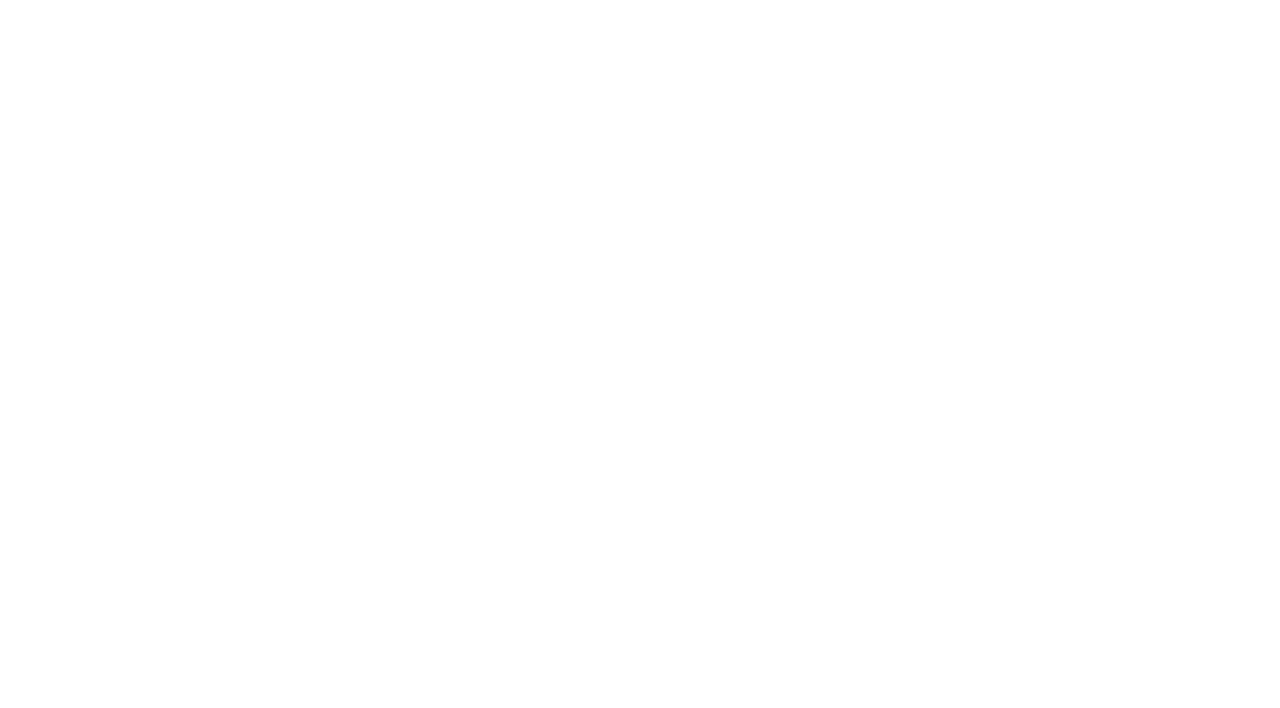
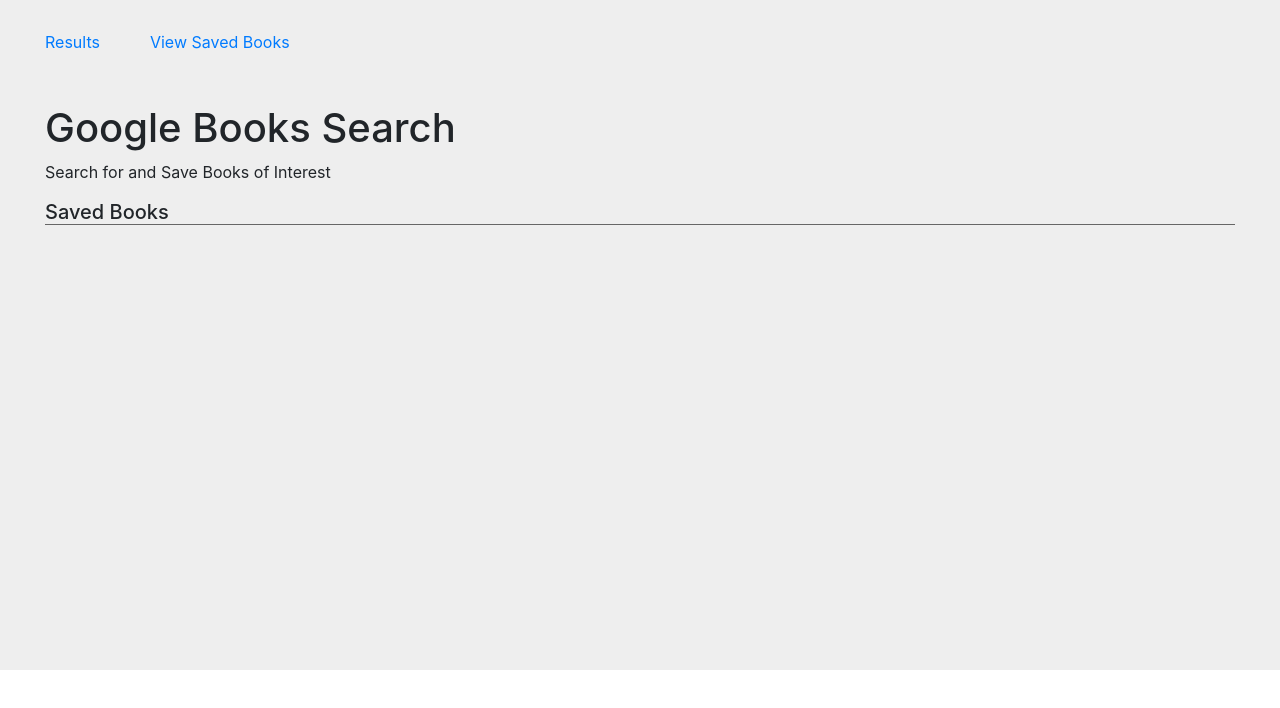
Before and after one commit to jennifoo/google-books-search, a React (Create React App) app in the folder client/: page /saved in a window 1280 px wide. Shown: the top 708 px of the page. Built offline with nearby package versions, Linux system fonts and the light colour scheme.

Commit message:
Add functionality to render full results on the page using the map JSX function and referencing the app's state.

```diff
--- a/client/src/App.css
+++ b/client/src/App.css
@@ -28,8 +28,27 @@
 
 .col-results, .col-save {
   background-color: #eee;
-  height: 55vh;
+  min-height: 55vh;
+  font-size: 10pt;
+}
 
+.col-results h2 {
+  border-bottom: solid 1px #666;
+  margin-bottom: 25px;
+}
+
+.col-results h3 {
+  font-size: 14pt;
+}
+
+.col-results .result-div {
+  border-bottom: solid 1px #666;
+  padding-bottom: 25px;
+  margin-bottom: 25px;
+}
+
+.result-div img {
+  max-height: 140px;
 }
 
 .row {
--- a/client/src/App.js
+++ b/client/src/App.js
@@ -27,8 +27,9 @@
 import { BrowserRouter as Router, Switch, Route } from "react-router-dom";
 import './App.css';
 import Home from "./pages/Home";
+import Post from "./pages/Post";
 import { StoreProvider } from "./utils/GlobalState";
-// import Post from "./pages/Post";
+
 
 function App() {
   return (
@@ -37,6 +38,9 @@
         <Switch>
           <Route exact path="/">
             <Home />
+          </Route>
+          <Route exact path="/saved">
+            <Post />
           </Route>
         </Switch>
       </StoreProvider>
--- a/client/src/components/Header/index.js
+++ b/client/src/components/Header/index.js
@@ -1,8 +1,17 @@
+// Component: Header
+
 import React from "react";
+import { Link } from "react-router-dom";
 
 function Header() {
 return (
         <>
+        <div id="view-saved" className="row">
+              <div className="col">
+                <Link to="/" style={{marginRight: "50px"}}>Results</Link>
+                <Link to="/saved">View Saved Books</Link>
+              </div>
+        </div>
         <header className="row">
             <div className="col">
                 <h1>Google Books Search</h1>
--- a/client/src/pages/Home/index.js
+++ b/client/src/pages/Home/index.js
@@ -1,4 +1,4 @@
-// HOME INDEX
+// PAGE: HOME
 
 import React, { useRef } from "react";
 import { useStoreContext } from "../../utils/GlobalState";
@@ -68,19 +68,29 @@
 
     <div className="row">
 
-        <div className="col-6 col-results">
+        <div className="col col-results">
             <h2>Results</h2>
 
               {state.searchResults.map(elem => (
-                <p>
-                  {elem.title}
-                </p>
+                <div key={elem.title} className="result-div">
+                  <div className="row">
+                    <div className="col">
+                      <h3>{elem.title}</h3>
+                      <p>{elem.authors.map(elem => elem)}</p>
+                    </div>
+                  </div>
+                  <div className="row">
+                    <div className="col-3">
+                      <img src={elem.image} />
+                    </div>
+                    <div className="col-9">
+                      <p>{elem.description}</p>
+                      <p>{elem.link}</p>
+                    </div>
+                  </div>
+                </div>
               ))}
 
-        </div>
-
-        <div className="col-6 col-save">
-            <h2>Saved books</h2>
         </div>
 
     </div>
@@ -91,25 +101,3 @@
 )}
 
 export default Home;
-
-/*
-      return new Promise((resolve, reject) => {
-        res.data.items.map(({volumeInfo}) => {
-          return {
-          title: volumeInfo.title,
-          authors: [volumeInfo.authors],
-          description: volumeInfo.description,
-          image: volumeInfo.imageLinks.smallThumbnail,
-          link: volumeInfo.infoLink
-        };
-      });
-      resolve(results => {
-        dispatch({
-          type: SHOW_RESULTS,
-          searchResults: results
-        })
-        console.log("BANNANA");
-      }).catch(err => reject(err));
-
-      })
-*/
--- a/client/src/pages/Post/index.js
+++ b/client/src/pages/Post/index.js
@@ -1,12 +1,27 @@
+// PAGE: POST
+
 import React from "react";
+import Header from "../../components/Header"
 
 function Post() {
 return (
-        <>
-        <main id="post" className="container">
+<>
+<main id="post" className="container-fluid">
+    <Header />
 
-        </main>
-        </>
+    <div className="row">
+
+    <div className="col col-results">
+        <h2>Saved Books</h2>
+
+
+
+    </div>
+
+    </div>
+
+</main>
+</>
 )
 }
 
```
